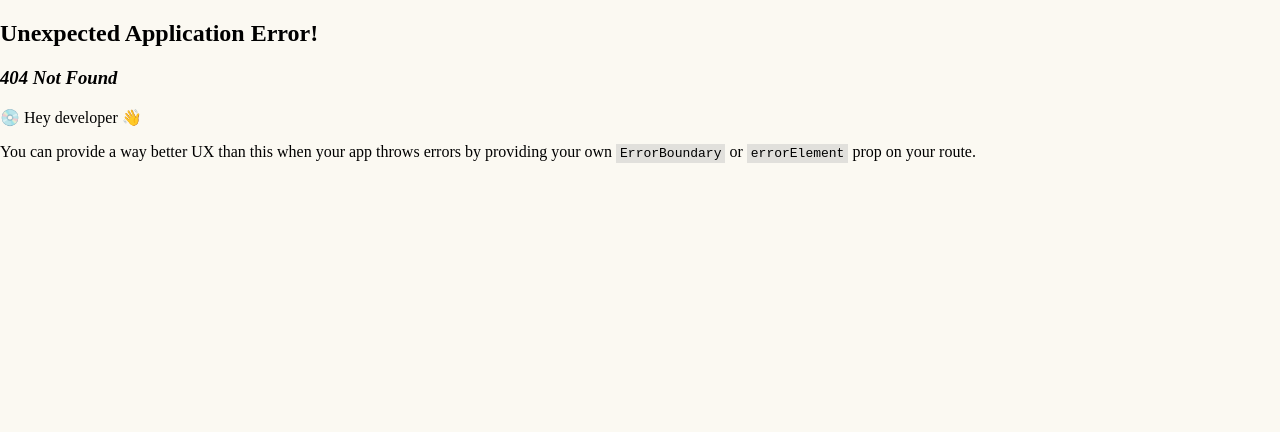
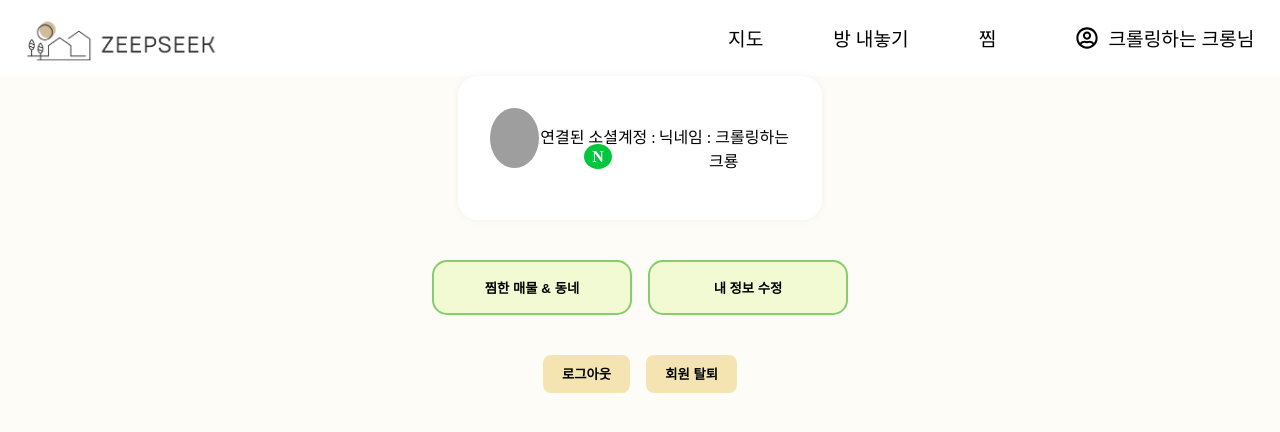
Before and after one commit to binaryarc/zeepseek, a React (Vite) app in the folder FE/: page /mypage in a window 1280 px wide. Before the commit this address had no page. Shown: the top 432 px of the page. Built offline with nearby package versions, Linux system fonts and the light colour scheme; grey boxes are pictures that could not be loaded.

Commit message:
[FE][Feat] 시작 화면 애니메이션 삽입, 폴리곤 클릭시 유지

```diff
--- a/FE/src/App.css
+++ b/FE/src/App.css
@@ -11,7 +11,23 @@ body {
   width: 100%;
 }
 
-.logo {
-  width: 500px;
+.intro-logo {
+  width: 700px;
   height: auto;
+  animation: shrinkAndFade 3s ease forwards;
 }
+
+@keyframes shrinkAndFade {
+  0% {
+    transform: scale(1.8) translate(0, 0);
+    opacity: 0.7;
+  }
+  /* 50% {
+    transform: scale(0.7);
+    opacity: 0.8;
+  } */
+  100% {
+    transform: scale(0.7) translate(-10px, -170px);
+    opacity: 1;
+  }
+}
--- a/FE/src/App.jsx
+++ b/FE/src/App.jsx
@@ -7,17 +7,19 @@ import { useNavigate } from 'react-router-dom';
 function App() {
   const navigate = useNavigate();
 
+  const handleAnimationEnd = () => {
+    navigate('/main');
+  };
+
   return (
     <>
       <div className="app-container">
       <img
         src={zeepseek}
         alt="zeepseek 로고"
-        className="logo"
-        onClick={() => navigate("/main")}
+        className="intro-logo"
+        onAnimationEnd={handleAnimationEnd}
       />
-      {/* <button onClick={sendTestRequest}>get test</button>
-      <button onClick={sendTestPost}>post test</button> */}
     </div>
     </>
   )
--- a/FE/src/common/api/authApi.js
+++ b/FE/src/common/api/authApi.js
@@ -7,7 +7,7 @@ import zeepApi from "./api";
 // OAuth 로그인 (카카오 & 네이버)
 export const oauthLogin = async (authorizationCode, provider) => {
   try {
-    const response = await zeepApi.post("/auth/login", {
+    const response = await zeepApi.post("/auth/sessions", {
       authorizationCode,
       provider,
     });
--- a/FE/src/common/navbar/Navbar.css
+++ b/FE/src/common/navbar/Navbar.css
@@ -3,8 +3,8 @@
   display: flex;
   justify-content: space-between;
   align-items: center;
-  padding: 0 10px;
   background-color: #fff;
+  width: 100%;
   /* box-shadow: 0px 2px 5px rgba(0, 0, 0, 0.1); */
 }
 
--- a/FE/src/common/searchbar/SearchBar.css
+++ b/FE/src/common/searchbar/SearchBar.css
@@ -123,4 +123,5 @@
   border: none;
   cursor: pointer;
   color: #333;
+
 }
--- a/FE/src/features/map/mainmap/Map.jsx
+++ b/FE/src/features/map/mainmap/Map.jsx
@@ -11,6 +11,7 @@ const Map = () => {
   const geoDataRef = useRef(null); // GeoJSON 데이터를 저장할 ref
   const markerRef = useRef(null);
   const overlayRef = useRef(null);
+  const selectedPolygonRef = useRef(null);
 
   useEffect(() => {
     const loadGeoJSON = async () => {
@@ -56,6 +57,14 @@ const Map = () => {
           if (overlayRef.current) {
             overlayRef.current.setMap(null);
             overlayRef.current = null;
+          }
+
+          if (selectedPolygonRef.current) {
+            selectedPolygonRef.current.setOptions({
+              strokeOpacity: 0,
+              fillOpacity: 0.02,
+            });
+            selectedPolygonRef.current = null;
           }
 
           if (!geoDataRef.current) return;
@@ -129,24 +138,42 @@ const Map = () => {
                 overlay.setMap(mapInstance);
                 overlayRef.current = overlay;
 
-                // 나중을 위한 TODO: 해당 동의 매물 리스트 Redux 또는 상위 state에 업데이트
-                // e.g. dispatch(setCurrentDong(feature.properties.ADM_CD))
-              });
+                 // ✅ 선택된 폴리곤 스타일 유지
+                if (selectedPolygonRef.current) {
+                  selectedPolygonRef.current.setOptions({
+                    strokeOpacity: 0,
+                    fillOpacity: 0.02,
+                  });
+                }
 
-              // ✅ 마우스 올릴 때 경계선 표시
-              window.kakao.maps.event.addListener(polygon, "mouseover", () => {
                 polygon.setOptions({
                   strokeOpacity: 1,
                   fillOpacity: 0.5,
                   fillColor: "#F1FAD3"
                 });
+
+                selectedPolygonRef.current = polygon;
+              });
+                // 나중을 위한 TODO: 해당 동의 매물 리스트 Redux 또는 상위 state에 업데이트
+                // e.g. dispatch(setCurrentDong(feature.properties.ADM_CD))
+
+
+              // ✅ 마우스 올릴 때 경계선 표시
+              window.kakao.maps.event.addListener(polygon, "mouseover", () => {
+                if (selectedPolygonRef.current === polygon) return; // 선택된 폴리곤이면 무시
+                polygon.setOptions({
+                  strokeOpacity: 1,
+                  fillOpacity: 0.5,
+                  fillColor: "#F1FAD3",
+                });
               });
 
-              // ✅ 마우스 나갈 때 경계선 숨김
+              // ✅ 마우스 나갈 때 원래대로
               window.kakao.maps.event.addListener(polygon, "mouseout", () => {
+                if (selectedPolygonRef.current === polygon) return; // 선택된 폴리곤이면 무시
                 polygon.setOptions({
                   strokeOpacity: 0,
-                   fillOpacity: 0.02,
+                  fillOpacity: 0.02,
                 });
               });
 
--- a/FE/src/features/mypage/MyPage.css
+++ b/FE/src/features/mypage/MyPage.css
@@ -0,0 +1,62 @@
+.mypage-container {
+    display: flex;
+    flex-direction: column;
+    align-items: center;
+    background-color: #fdfcf7;
+    height: 100vh;
+  }
+
+  .mypage-card {
+    background: white;
+    padding: 2rem;
+    display: flex;
+    justify-content: center;
+    border-radius: 20px;
+    box-shadow: 0 0 8px rgba(0,0,0,0.05);
+    text-align: center;
+    width: 300px;
+    margin-bottom: 2rem;
+  }
+
+  .mypage-profile-img {
+    width: 60px;
+    height: 60px;
+    border-radius: 50%;
+    background: url('/path-to-profile.png') center/cover no-repeat;
+    margin: 0 auto 1rem;
+  }
+
+  .social-circle {
+    background-color: #00c73c;
+    color: white;
+    font-weight: bold;
+    border-radius: 50%;
+    padding: 4px 8px;
+  }
+
+  .mypage-buttons button {
+    background: #f1fad3;
+    border: 2px solid #87cd6c;
+    border-radius: 15px;
+    padding: 1rem;
+    margin: 0.5rem;
+    width: 200px;
+    font-weight: bold;
+    cursor: pointer;
+  }
+
+  .mypage-footer {
+    margin-top: 2rem;
+    display: flex;
+    gap: 1rem;
+  }
+
+  .logout-btn,
+  .withdraw-btn {
+    padding: 0.6rem 1.2rem;
+    border-radius: 8px;
+    border: none;
+    background: #f4e4b2;
+    font-weight: bold;
+    cursor: pointer;
+  }
--- a/FE/src/features/mypage/MyPage.jsx
+++ b/FE/src/features/mypage/MyPage.jsx
@@ -0,0 +1,31 @@
+import "./MyPage.css";
+import Navbar from "../../common/navbar/Navbar";
+
+const MyPage = () => {
+
+  const nickname = "크롤링하는 크룡"; // 실제론 백엔드에서 가져오겠죠?
+  const social = "N"; // 예: N은 네이버, K는 카카오 등
+
+  return (
+    <div className="mypage-container">
+      <Navbar />
+      <div className="mypage-card">
+        <div className="mypage-profile-img" />
+        <p>연결된 소셜계정 : <span className="social-circle">{social}</span></p>
+        <p>닉네임 : {nickname}</p>
+      </div>
+
+      <div className="mypage-buttons">
+        <button>찜한 매물 & 동네</button>
+        <button>내 정보 수정</button>
+      </div>
+
+      <div className="mypage-footer">
+        <button className="logout-btn">로그아웃</button>
+        <button className="withdraw-btn">회원 탈퇴</button>
+      </div>
+    </div>
+  );
+};
+
+export default MyPage;
--- a/FE/src/main.jsx
+++ b/FE/src/main.jsx
@@ -12,6 +12,7 @@ import App from "./App.jsx";
 import MainPage from "./features/main/MainPage.jsx";
 import LoginPage from "./features/auth/LoginPage.jsx";
 import MainMapPage from "./features/map/MainMapPage.jsx";
+import MyPage from "./features/mypage/MyPage.jsx"
 // import AuthInitializer from "./store/AuthInitializer.jsx";
 import { Provider } from "react-redux";
 
@@ -27,6 +28,7 @@ const router = createBrowserRouter(
       <Route path="/main" element={<MainPage />} />
       <Route path="/login" element={<LoginPage />} />
       <Route path="/map" element={<MainMapPage />} />
+      <Route path="/mypage" element={<MyPage />} />
 
       {/* 소셜 로그인 콜백 라우트 추가 */}
       <Route path="/kakao/callback" element={<KakaoRedirectHandler />} />
```
Also changed, not shown: FE/src/common/searchbar/MainSearchBar.jsx (indentation only).
